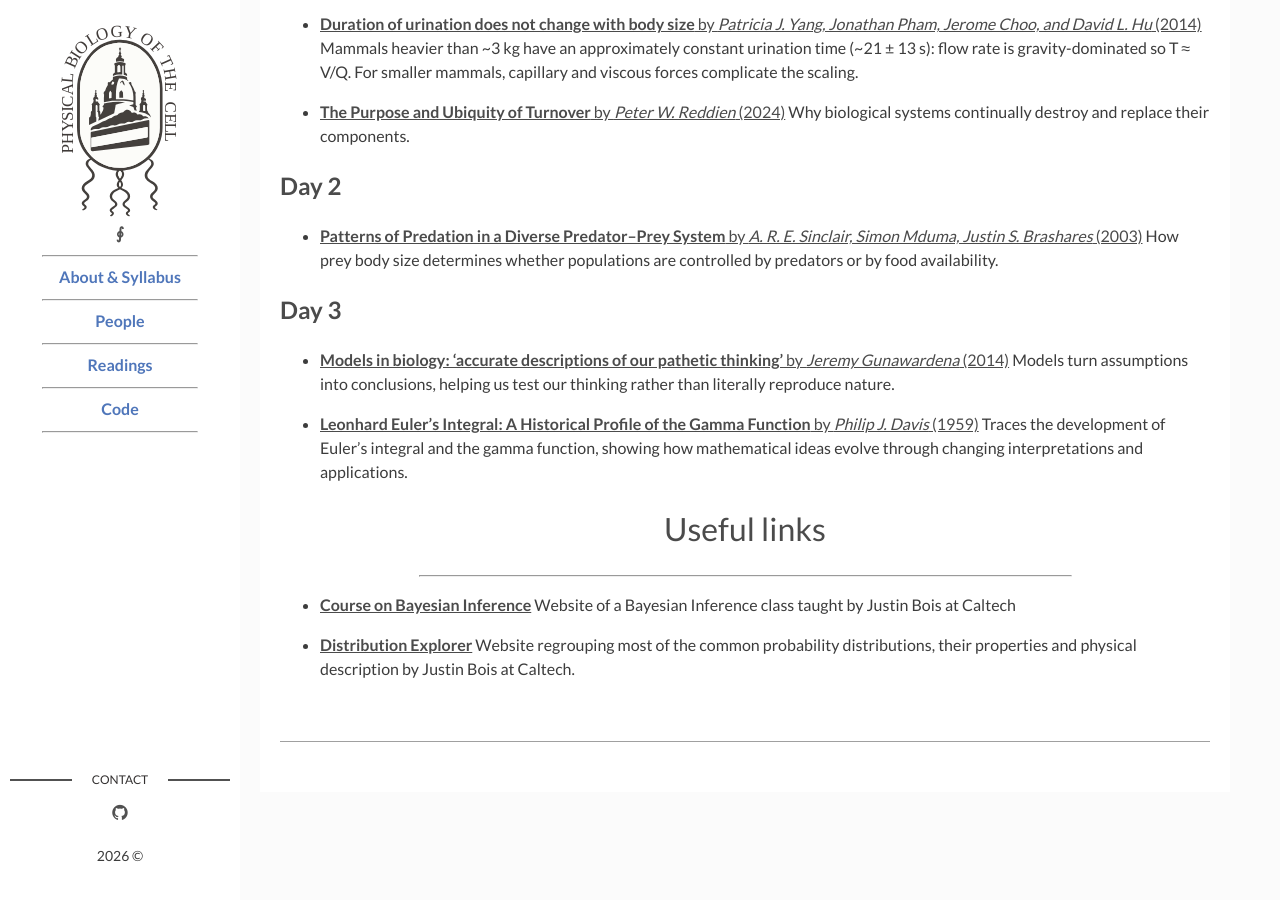
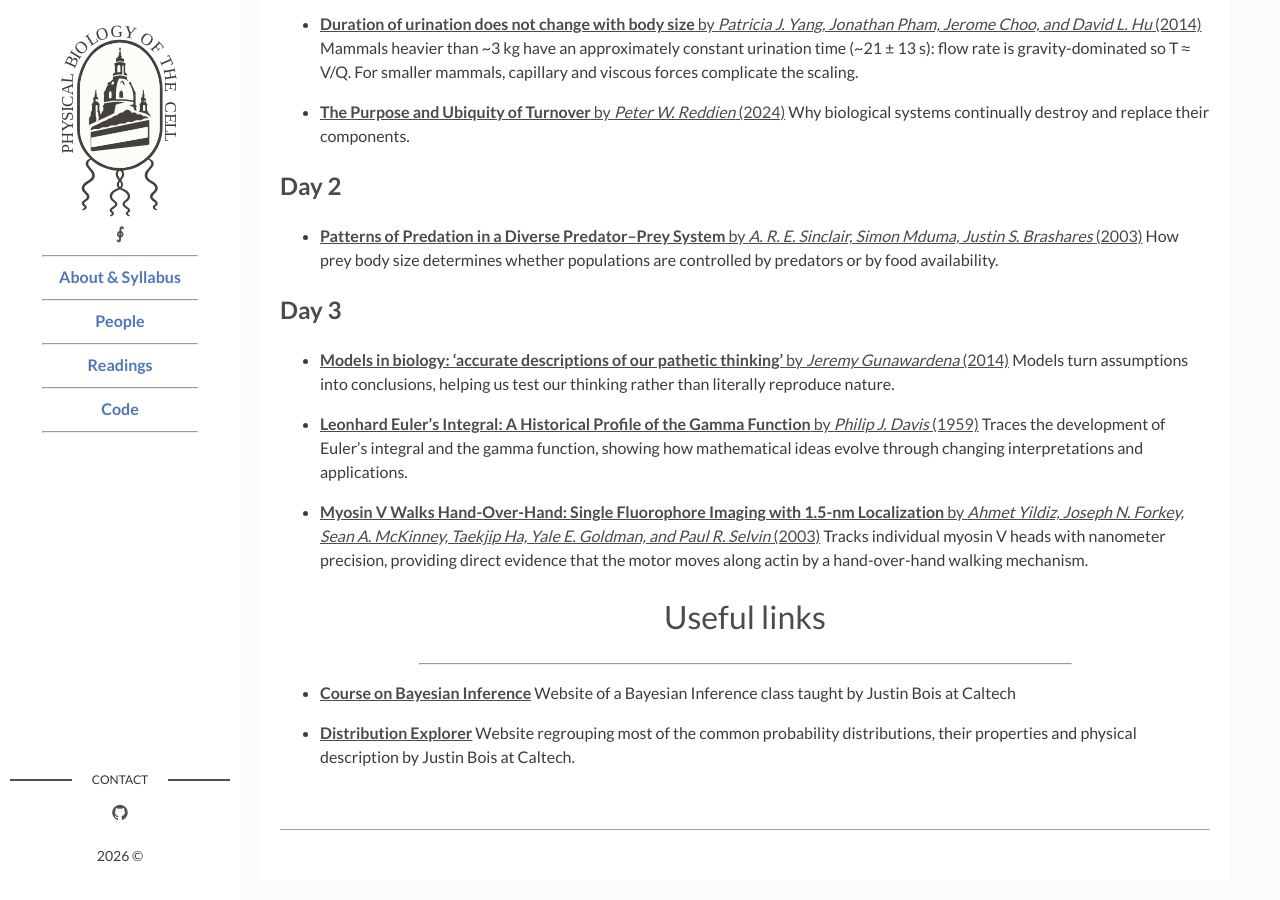
Before and after one commit to RPGroup-PBoC/dresdenPBoC2026, a Jekyll site: the page built from page03_readings.md, in a window 1280 px wide and 900 px high, scrolled down 519 px. Built offline with Jekyll 4.4.1, drawn with Linux system fonts in a browser that asks for light colours.

Commit message:
adding yildiz paper reading day 3

```diff
--- a/_data/readings.yaml
+++ b/_data/readings.yaml
@@ -56,6 +56,14 @@ Day 3:
    link: Davis1959.pdf
    description: >
         Traces the development of Euler's integral and the gamma function, showing how mathematical ideas evolve through changing interpretations and applications.
+
+ - pub:
+   title: "Myosin V Walks Hand-Over-Hand: Single Fluorophore Imaging with 1.5-nm Localization"
+   authors: Ahmet Yildiz, Joseph N. Forkey, Sean A. McKinney, Taekjip Ha, Yale E. Goldman, and Paul R. Selvin
+   year: 2003
+   link: Yildiz2003.pdf
+   description: >
+        Tracks individual myosin V heads with nanometer precision, providing direct evidence that the motor moves along actin by a hand-over-hand walking mechanism.
 
 #  - pub:
 #    title: Flagellar Elongation and Shortening in Chlamydomonas, The Use of Cycloheximide and Colchicine to Study the Synthesis and Assembly of Flagellar Proteins
```
